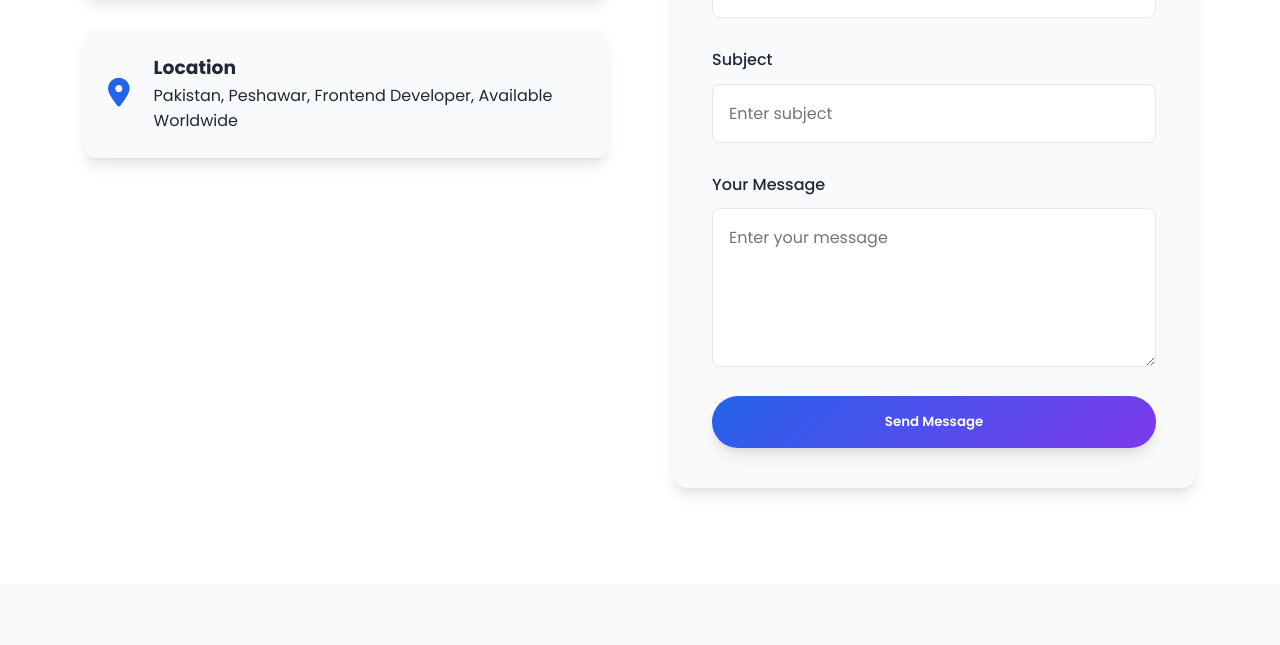
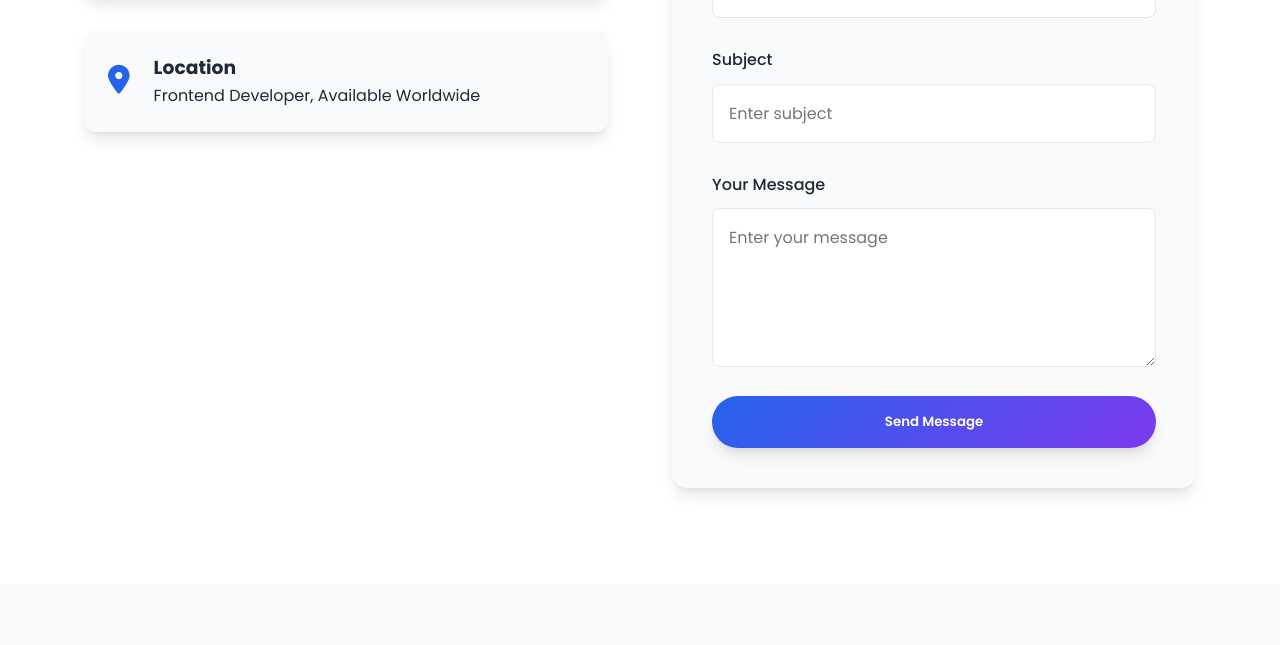
Before and after one commit to Muhammad-Munsif/munsif-portfolio, a plain HTML site: page index.html in a window 1280 px wide. Shown: the part 3138-3783 px from the top of the page. Drawn offline with Linux system fonts and the light colour scheme.

Commit message:
This is my new portfolio website add a few changes in html file

```diff
--- a/index.html
+++ b/index.html
@@ -234,7 +234,7 @@
               <i class="fas fa-map-marker-alt"></i>
               <div>
                 <h3>Location</h3>
-                <p>Pakistan, Peshawar, Frontend Developer, Available Worldwide</p>
+                <p>Frontend Developer, Available Worldwide</p>
               </div>
             </div>
           </div>
```
